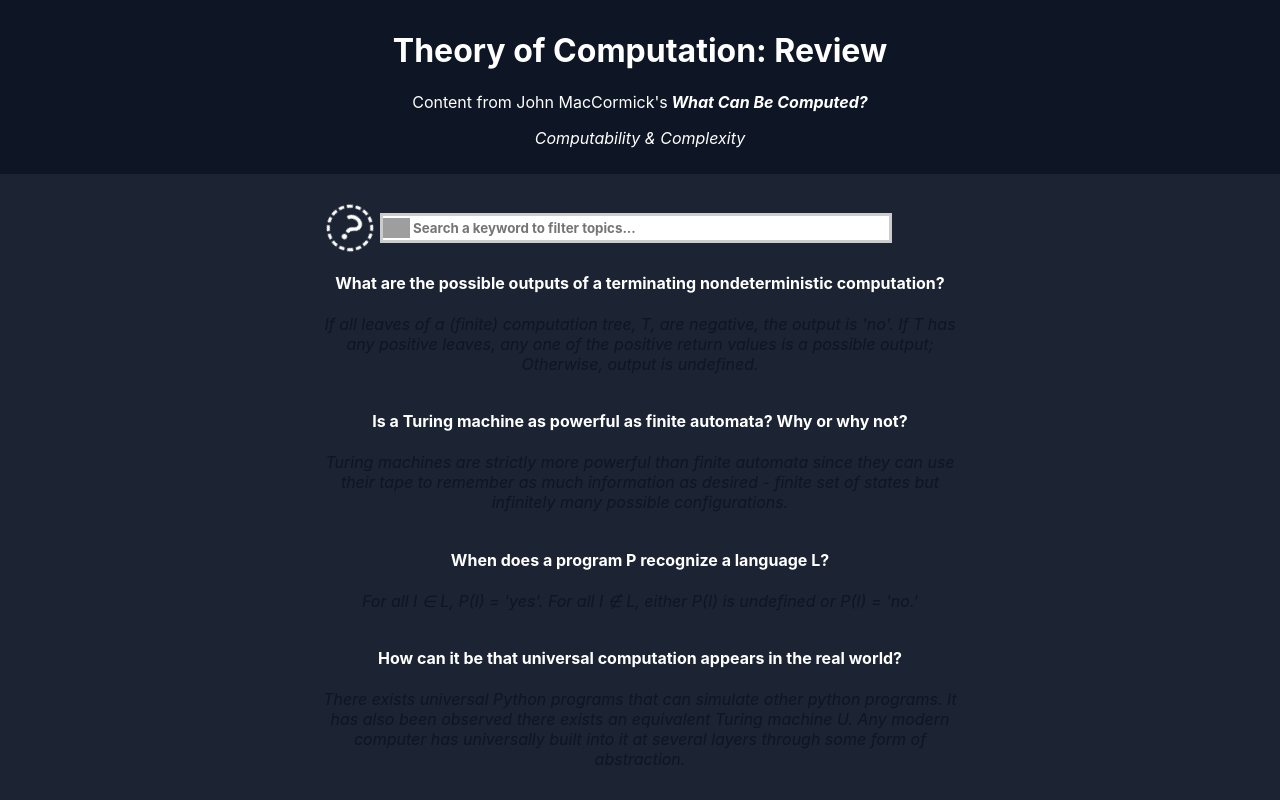
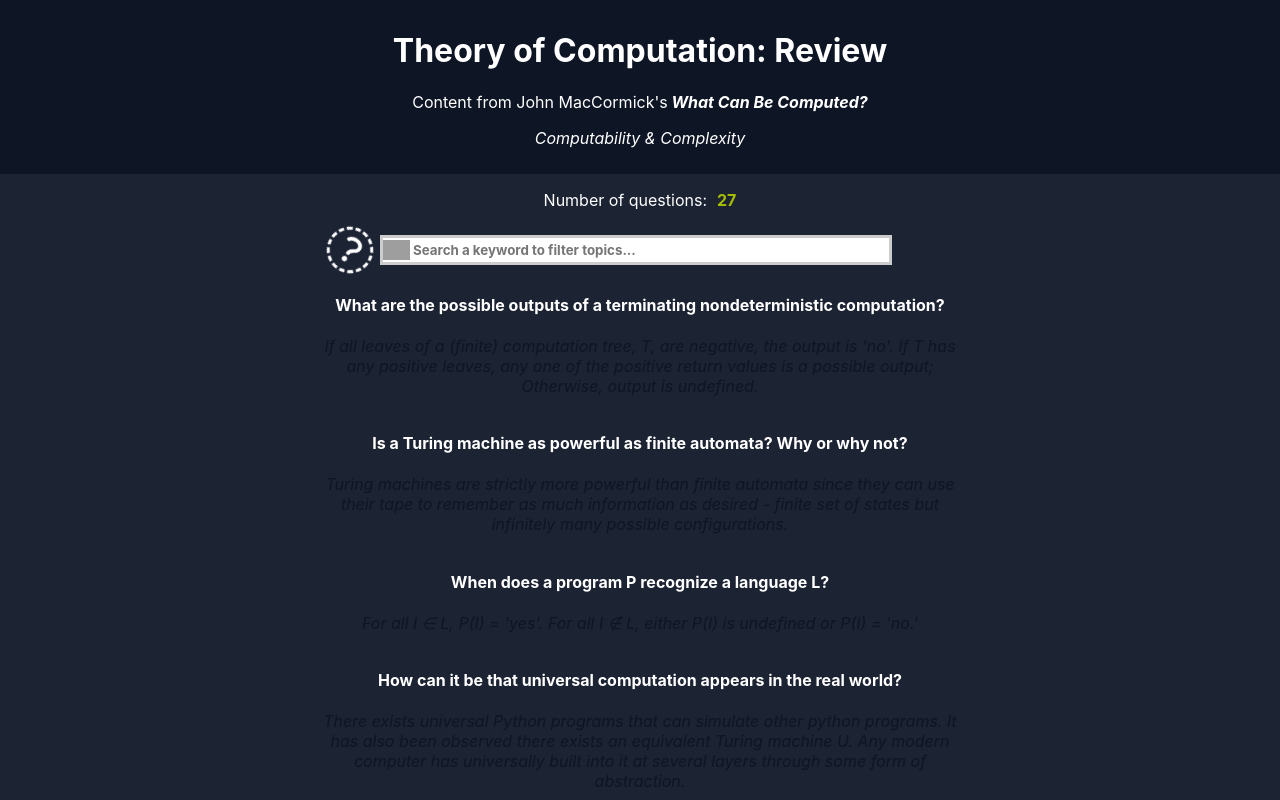
Before and after one commit to Ahljenn/Theory-of-Computation, a React (Vite) app: page / in a window 1280 px wide. Shown: the top 800 px of the page. Built offline with nearby package versions, Linux system fonts and the light colour scheme; grey boxes are pictures that could not be loaded.

Commit message:
Number counter with color

```diff
--- a/components/App.jsx
+++ b/components/App.jsx
@@ -1,5 +1,6 @@
 import React, { useState, useEffect} from 'react';
 import QuestionBlock from './QuestionBlock.jsx';
+import QuestionCount from './QuestionCount.jsx';
 import Q from '../data/questions.json';
 import '../styles/App.css';
 
@@ -21,8 +22,11 @@ function App() {
   const [searchTerm, setSearchTerm] = useState(""); //Set initial state of search to be nothing (no search yet)
   const [questionData, setQuestionData] = useState(Q);
   const [text, setText] = useState("");
+  const [numberQuestions, setQuestionCount] = useState(questionData.length);
+  let counter = 0;
 
   useEffect(() => {
+    setQuestionCount(counter);
     console.log("Rendering question/answer sets...");
   }, [searchTerm])
 
@@ -39,6 +43,9 @@ function App() {
 
   return (
     <main>
+
+      <QuestionCount count={numberQuestions} />
+
       <div class="interactions">
         <button
           class="shuffle-button"
@@ -63,6 +70,7 @@ function App() {
           return val;
         }
       }).map((val) => {
+        counter++; //Used for # questions display
           return (
             <QuestionBlock item={val} />
           );
--- a/components/Header.jsx
+++ b/components/Header.jsx
@@ -14,8 +14,6 @@ function Header() {
       </p>
       <p><i>Computability & Complexity</i></p>
 
-
-
     </header>
   );
 }
--- /dev/null
+++ b/components/QuestionCount.jsx
@@ -0,0 +1,32 @@
+import React from 'react';
+
+function NoCount(props){
+  return(
+    <div class="question-count-container">
+      <p>Number of questions:</p>
+      <p class="count-none">{props.count}</p>
+    </div>
+  )
+}
+
+function WithCount(props){
+  return(
+    <div class="question-count-container">
+      <p>Number of questions:</p>
+      <p class="count">{props.count}</p>
+    </div>
+  )
+}
+
+function QuestionCount(props){
+    {if(props.count == 0){
+    return(
+        <NoCount count={props.count} />
+    )} else {
+      return(
+        <WithCount count={props.count} />
+      )
+    }}
+}
+
+export default QuestionCount;
--- a/styles/App.css
+++ b/styles/App.css
@@ -99,6 +99,23 @@ body::-webkit-scrollbar-thumb {
   width: 100%;
 }
 
+.question-count-container {
+  margin-top: -30px;
+  display: flex;
+  flex-direction: row;
+  justify-content: center;
+  gap: 10px;
+}
+
+.count {
+  font-weight: 700;
+  color: var(--acid);
+}
+
+.count-none {
+  color: red;
+}
+
 @media screen and (max-width: 800px){
   main {
     width: 80%;
```
